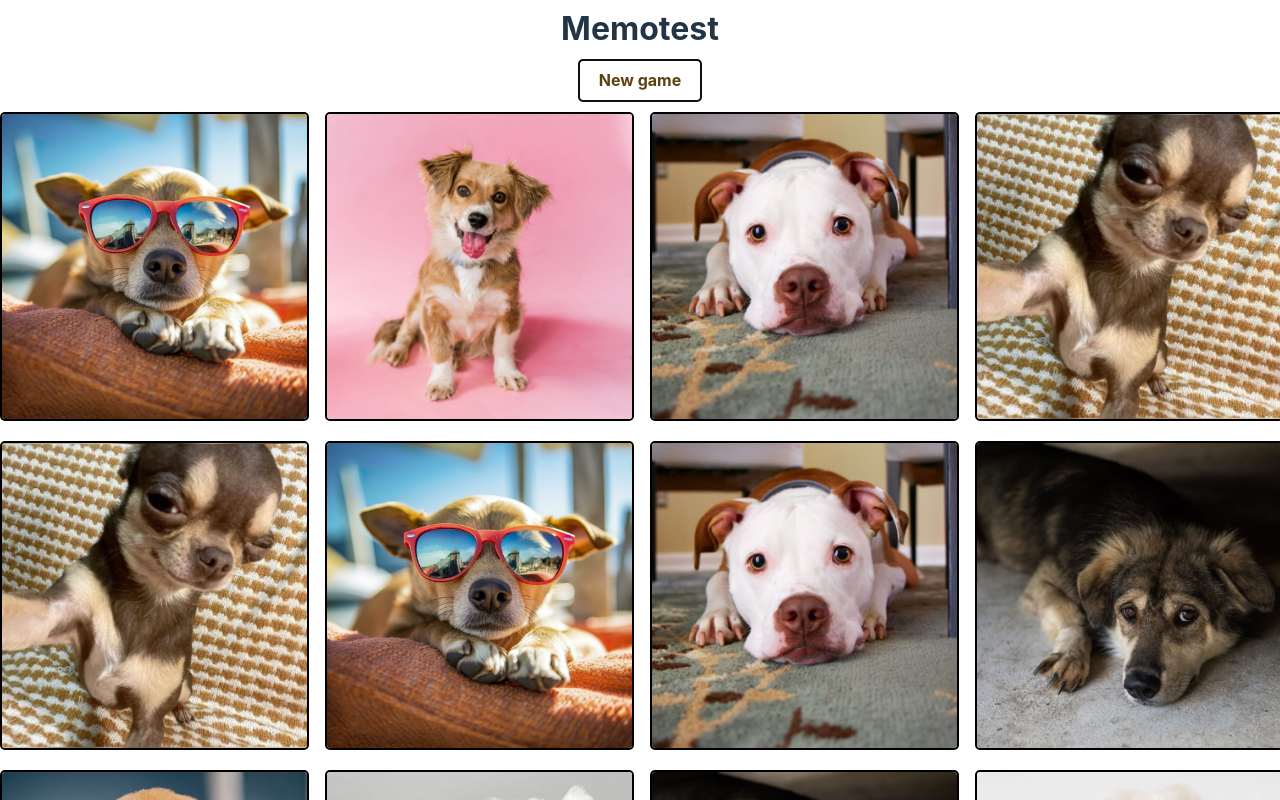
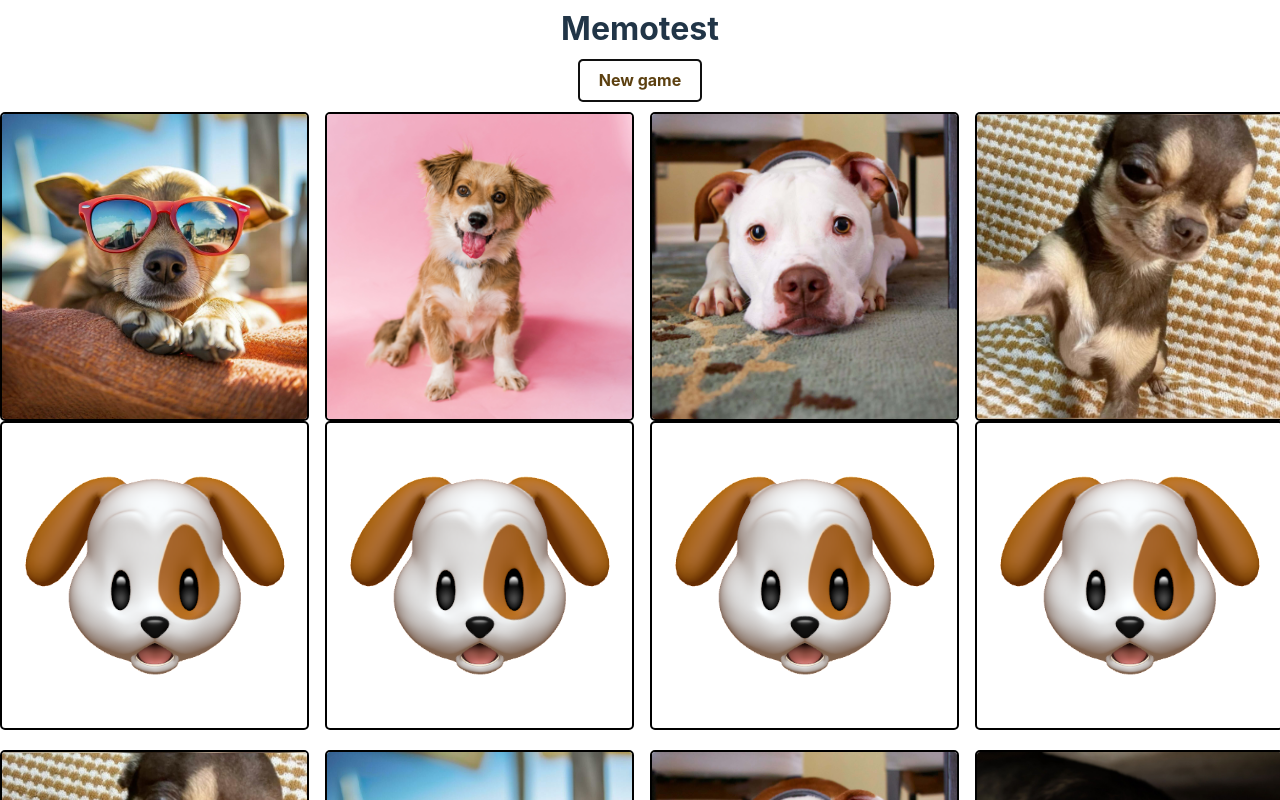
Before and after one commit to chiarafortidono/unq-ui-chiara-forti-dono-trabajo-final, a React (Vite) app: page / in a window 1280 px wide. Both pictures are taken after a click on the button "New game". Shown: the top 800 px of the page. Built offline with nearby package versions, Linux system fonts and the light colour scheme.

Commit message:
Se pueden matchear cards

```diff
--- a/src/App.jsx
+++ b/src/App.jsx
@@ -1,9 +1,11 @@
-import { useState } from 'react';
+import { useEffect, useState } from 'react';
 import './App.css'
 import Card from './components/Card';
 
-const cardImages = [{src: "/1.jpg"}, {src: "/2.jpg"}, {src: "/3.jpg"}, {src: "/4.jpg"}, {src: "/5.jpg"}, {src: "/6.jpg"},
-  {src: "/7.jpg"}, {src: "/8.jpg"}];
+const cardImages = [{src: "/1.jpg", flipped: false}, {src: "/2.jpg", flipped: false},
+  {src: "/3.jpg", flipped: false}, {src: "/4.jpg", flipped: false},
+  {src: "/5.jpg", flipped: false}, {src: "/6.jpg", flipped: false},
+  {src: "/7.jpg", flipped: false}, {src: "/8.jpg", flipped: false}];
 
   // más imagenes para el caso de 36 cartas y 64 cartas
   /*}, {src: "/9.jpg"}, {src: "/10.jpg"}, {src: "/11.jpg"}, {src: "/12.jpg"},
@@ -15,12 +17,47 @@
 function App() {
 
   const [cards, setCards] = useState([]);
+  const [firstChoice, setFirstChoice] = useState(null);
+  const [secondChoice, setSecondChoice] = useState(null);
 
   const shuffleCards = () => {
     const shuffledCards = [...cardImages, ...cardImages]
      .sort(() => Math.random() - 0.5)
      .map((card) => ({...card, id: Math.random()}));
     setCards(shuffledCards);
+  };
+
+  const handleChoice = (card) => {
+    firstChoice ? setSecondChoice(card) : setFirstChoice(card);
+  };
+
+  const updateMatchedCards = () => {
+    setCards(prevCards => {
+      return prevCards.map(card => {
+        if (card.src === firstChoice.src) {
+          return {...card, flipped: true};
+        } else {
+          return card;
+        }
+      })
+    });
+  };
+
+  useEffect(() => {
+    if (firstChoice && secondChoice) {
+      if (firstChoice.src === secondChoice.src) {
+        updateMatchedCards();
+        resetChoices();
+      } else {
+
+        resetChoices();
+      }
+    }
+  }, [firstChoice, secondChoice]);
+
+  const resetChoices = () => {
+    setFirstChoice(null);
+    setSecondChoice(null);
   };
 
   return (
@@ -33,7 +70,10 @@
         </div>
         <div className='board-grid'>
             {cards.map(card => (
-                <Card key={card.id} src={card.src} flipped={true} />
+                <Card
+                  key={card.id}
+                  card={card}
+                  handleChoice={handleChoice}  />
             ))}
         </div>
     </div>
--- a/src/components/Card.jsx
+++ b/src/components/Card.jsx
@@ -1,14 +1,21 @@
 import React from "react";
 import "./Card.css";
 
-const Card = ({ id, src, flipped }) => {
+const Card = ({ card, handleChoice }) => {
+
+    const handleClick = () => {
+        handleChoice(card);
+    };
 
     return (
         <div className="card">
             <img
-                src={flipped ? src : "/logo.png"}
-                className={'card-image' + (flipped ? ' flipped' : '')}
-            />
+                className="card-front"
+                src={card.src}/>
+            <img
+                className="card-back"
+                src="/logo.png"
+                onClick={handleClick}/>
         </div>
     );
 };
```
